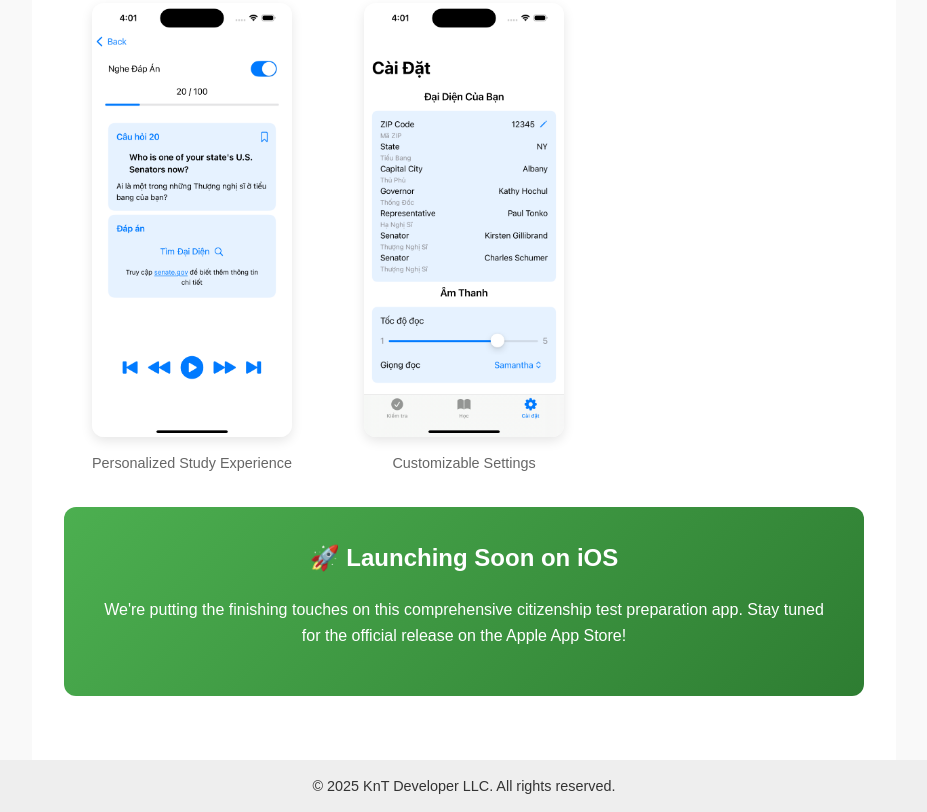
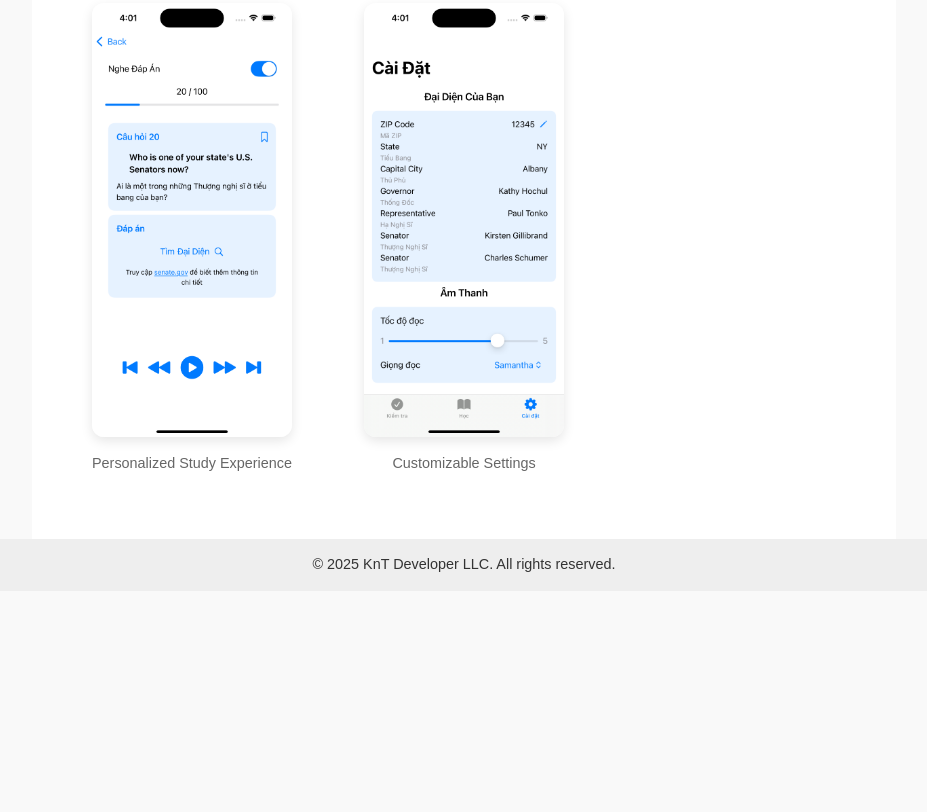
Before and after one commit to khangmtran/knt-developer-website, a plain HTML site: page product.html in a window 1280 px wide. Shown: the part 1745-2557 px from the top of the page, without its empty margins (176-1103 px from the left). After the commit the page ends 2336 px from the top, so only its background shows below. Drawn offline with Linux system fonts and the light colour scheme.

Commit message:
updated product status

```diff
--- a/product.html
+++ b/product.html
@@ -1,11 +1,13 @@
 <!DOCTYPE html>
 <html lang="en">
+
 <head>
   <meta charset="UTF-8" />
   <meta name="viewport" content="width=device-width, initial-scale=1.0" />
   <title>Học Thi Quốc Tịch Mỹ - KnT Developer LLC</title>
   <link rel="stylesheet" href="style.css" />
 </head>
+
 <body>
   <header>
     <h1>KnT Developer LLC</h1>
@@ -33,7 +35,7 @@
     <section class="app-showcase">
       <div class="app-icon">
         <img src="512.png" alt="Học Thi Quốc Tịch Mỹ App Icon" />
-          <div class="status-badge">Coming Soon to iOS</div>
+        <div class="status-badge">Available on App Store</div>
       </div>
       <div class="app-details">
         <h2>Master the U.S. Citizenship Test</h2>
@@ -125,15 +127,6 @@
         </div>
       </div>
     </section>
-
-      <section class="coming-soon">
-        <h2>🚀 Launching Soon on iOS</h2>
-        <p>
-          We're putting the finishing touches on this comprehensive citizenship
-          test preparation app. Stay tuned for the official release on the Apple
-          App Store!
-        </p>
-      </section>
   </main>
 
   <footer>&copy; 2025 KnT Developer LLC. All rights reserved.</footer>
@@ -167,4 +160,5 @@
     });
   </script>
 </body>
+
 </html>
```
Lines whose indentation alone changed are shown as unchanged.
